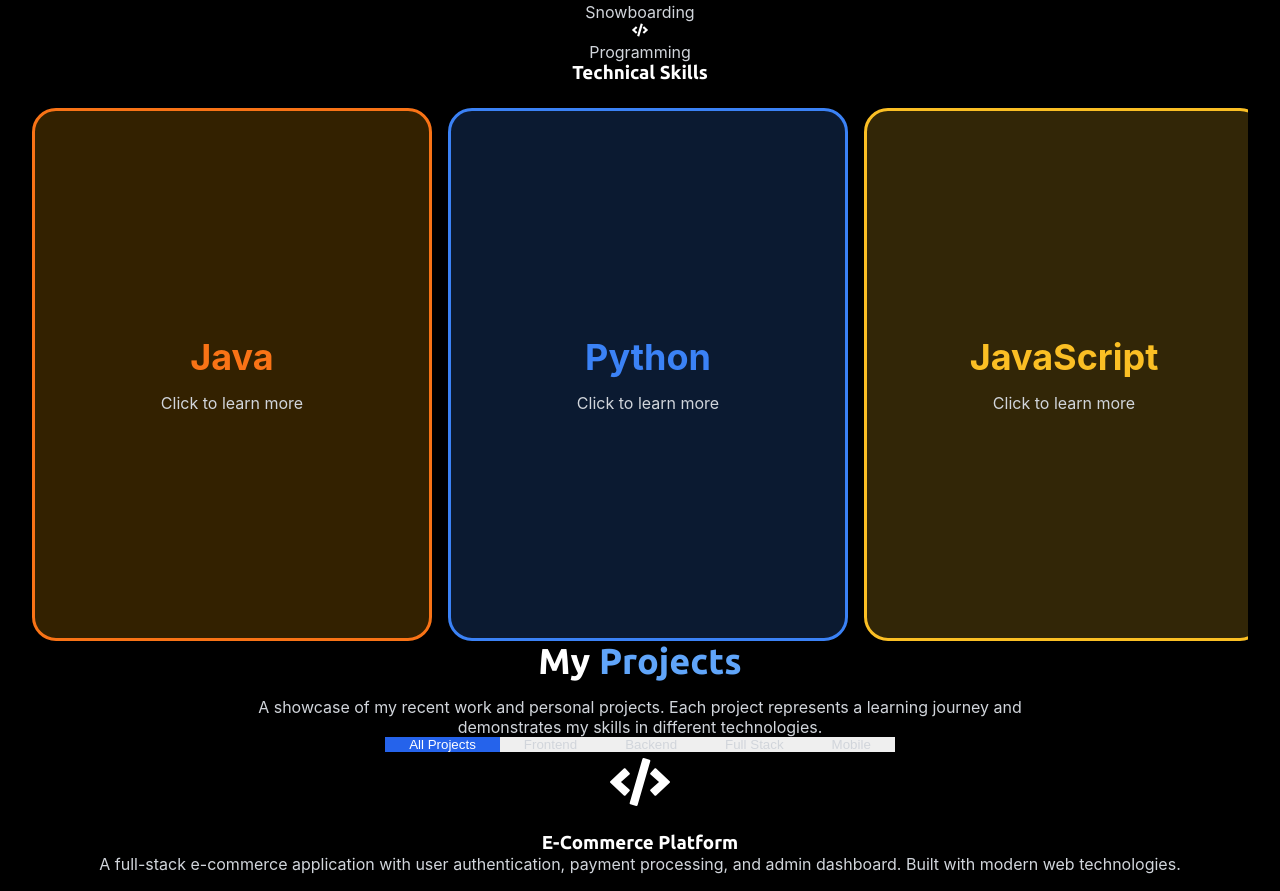
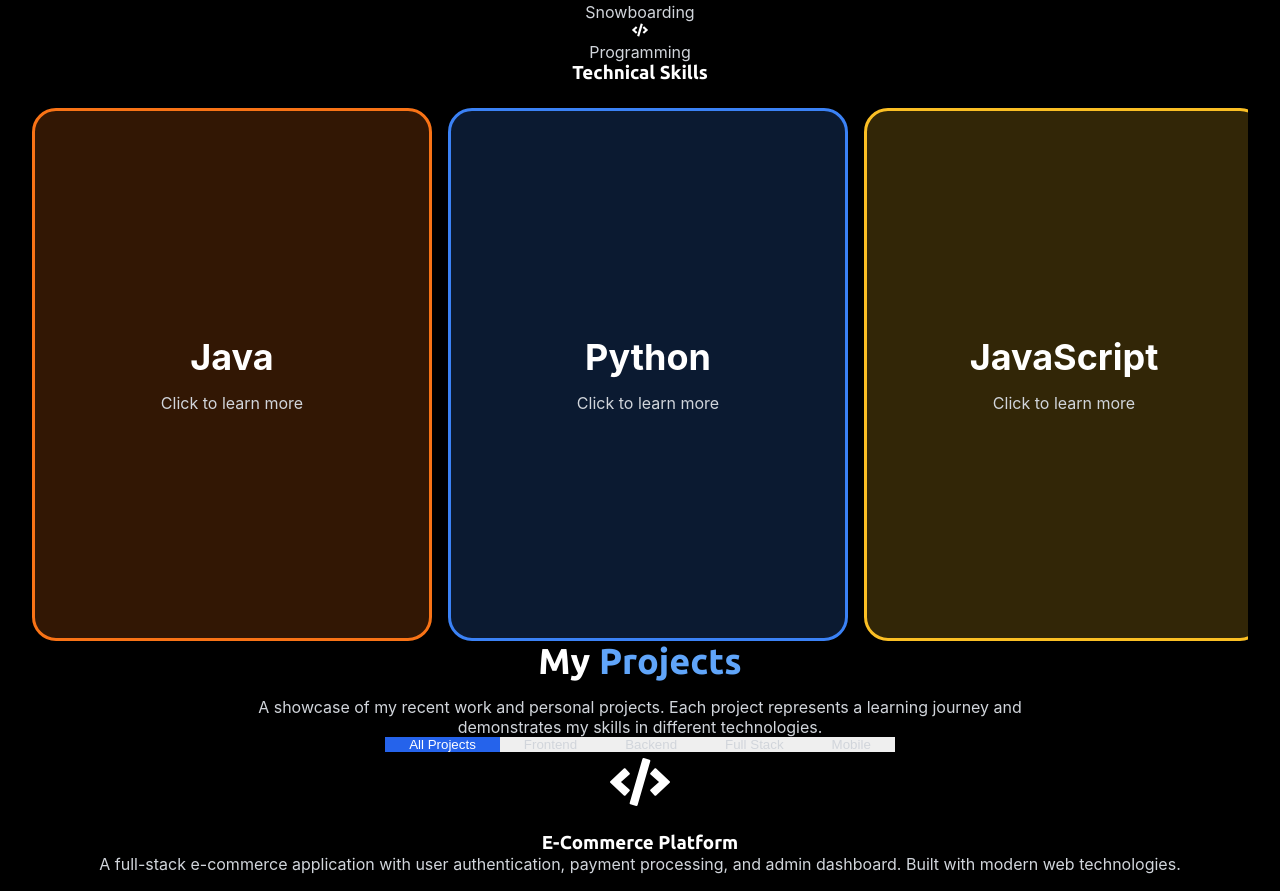
Before and after one commit to giannicamp2018-maker/SDET-Portfolio, a React (Vite) app: page / in a window 1280 px wide. Shown: the part 1212-2103 px from the top of the page. Built offline with nearby package versions, Linux system fonts and the light colour scheme.

Commit message:
working checkpoint

```diff
--- a/src/components/About.jsx
+++ b/src/components/About.jsx
@@ -1,6 +1,8 @@
 import React from 'react';
 import { motion } from 'framer-motion';
 import { FaMapMarkerAlt, FaCode, FaRunning, FaWater, FaSnowflake } from 'react-icons/fa';
+
+import SkillCard from './SkillCard';
 
 const About = () => {
   const hobbies = [
@@ -14,9 +16,9 @@ const About = () => {
     {
       name: 'Java',
       description: 'Object-oriented programming language used for enterprise applications, Android development, and backend services.',
-      color: 'text-orange-400',
-      bgColor: 'bg-orange-500/20',
-      borderColor: 'border-orange-400/30'
+      color: 'text-blue-500',
+      bgColor: 'bg-blue-500/20',
+      borderColor: 'border-blue-500/30'
     },
     {
       name: 'Python',
@@ -150,80 +152,7 @@ const About = () => {
               <div className="relative">
                 <div className="flex overflow-x-auto gap-4 pb-4 scrollbar-hide" style={{ scrollbarWidth: 'none', msOverflowStyle: 'none' }}>
                   {skills.map((skill, index) => (
-                    <motion.div
-                      key={skill.name}
-                      initial={{ opacity: 0, scale: 0.8 }}
-                      whileInView={{ opacity: 1, scale: 1 }}
-                      transition={{ duration: 0.3, delay: index * 0.1 }}
-                      viewport={{ once: true }}
-                      whileHover={{
-                        scale: 0.95,
-                        transition: { duration: 0.1 }
-                      }}
-                      className="flex-shrink-0 perspective-1000 skill-card"
-                      style={{ width: '400px', height: '533px' }}
-                    >
-                      <div className="relative w-full h-full transform-style-preserve-3d transition-transform duration-500 cursor-pointer"
-                           onClick={(e) => {
-                             const card = e.currentTarget;
-                             card.style.transform = card.style.transform === 'rotateY(180deg)' ? 'rotateY(0deg)' : 'rotateY(180deg)';
-                           }}>
-                        {/* Front of card */}
-                        <div className="absolute inset-0 backface-hidden flex flex-col items-center justify-center p-4"
-                             style={{
-                               backgroundColor: skill.name === 'Java' ? 'rgba(255, 165, 0, 0.2)' :
-                                              skill.name === 'Python' ? 'rgba(59, 130, 246, 0.2)' :
-                                              skill.name === 'JavaScript' ? 'rgba(251, 191, 36, 0.2)' :
-                                              skill.name === 'HTML' ? 'rgba(239, 68, 68, 0.2)' :
-                                              skill.name === 'CSS' ? 'rgba(147, 51, 234, 0.2)' :
-                                              'rgba(34, 197, 94, 0.2)',
-                               border: `3px solid ${skill.name === 'Java' ? '#f97316' :
-                                            skill.name === 'Python' ? '#3b82f6' :
-                                            skill.name === 'JavaScript' ? '#fbbf24' :
-                                            skill.name === 'HTML' ? '#ef4444' :
-                                            skill.name === 'CSS' ? '#9333ea' :
-                                            '#22c55e'}`,
-                               borderRadius: '24px'
-                             }}>
-                          <div className="text-4xl font-bold mb-4"
-                               style={{
-                                 color: skill.name === 'Java' ? '#f97316' :
-                                        skill.name === 'Python' ? '#3b82f6' :
-                                        skill.name === 'JavaScript' ? '#fbbf24' :
-                                        skill.name === 'HTML' ? '#ef4444' :
-                                        skill.name === 'CSS' ? '#9333ea' :
-                                        '#22c55e'
-                               }}>
-                            {skill.name}
-                          </div>
-                          <div className="text-gray-300 text-lg text-center">
-                            Click to learn more
-                          </div>
-                        </div>
-
-                        {/* Back of card */}
-                        <div className="absolute inset-0 backface-hidden rotate-y-180 flex items-center justify-center p-4"
-                             style={{
-                               backgroundColor: skill.name === 'Java' ? 'rgba(255, 165, 0, 0.2)' :
-                                              skill.name === 'Python' ? 'rgba(59, 130, 246, 0.2)' :
-                                              skill.name === 'JavaScript' ? 'rgba(251, 191, 36, 0.2)' :
-                                              skill.name === 'HTML' ? 'rgba(239, 68, 68, 0.2)' :
-                                              skill.name === 'CSS' ? 'rgba(147, 51, 234, 0.2)' :
-                                              'rgba(34, 197, 94, 0.2)',
-                               border: `3px solid ${skill.name === 'Java' ? '#f97316' :
-                                            skill.name === 'Python' ? '#3b82f6' :
-                                            skill.name === 'JavaScript' ? '#fbbf24' :
-                                            skill.name === 'HTML' ? '#ef4444' :
-                                            skill.name === 'CSS' ? '#9333ea' :
-                                            '#22c55e'}`,
-                               borderRadius: '24px'
-                             }}>
-                          <p className="text-gray-300 text-lg text-center leading-relaxed">
-                            {skill.description}
-                          </p>
-                        </div>
-                      </div>
-                    </motion.div>
+                    <SkillCard key={skill.name} skill={skill} index={index} />
                   ))}
                 </div>
 
--- a/src/components/ProjectCard.jsx
+++ b/src/components/ProjectCard.jsx
@@ -1,31 +1,16 @@
-import React, { useState } from 'react';
+import React from 'react';
 import { motion } from 'framer-motion';
 import { FaGithub, FaExternalLinkAlt, FaCode } from 'react-icons/fa';
 
 const ProjectCard = ({ project, index }) => {
-  const [isFlipped, setIsFlipped] = useState(false);
-
-  const handleFlip = () => {
-    setIsFlipped(!isFlipped);
-  };
-
   return (
     <motion.div
-      initial={{ opacity: 0, y: 30 }}
+      initial={{ opacity: 0, y: 50 }}
       whileInView={{ opacity: 1, y: 0 }}
       transition={{ duration: 0.6, delay: index * 0.1 }}
       viewport={{ once: true }}
-      whileHover={{
-        boxShadow: "0 20px 40px rgba(0, 0, 0, 0.3)"
-      }}
-      onClick={handleFlip}
-        variants={{
-        front: { scaleX: 1, transition: { duration: 0.5 } },
-        back: { scaleX: -1, transition: { duration: 0.5 } }
-      }}
-      animate={isFlipped ? "back" : "front"}
-
-        className="bg-gray-800/50 backdrop-blur-sm rounded-xl overflow-hidden border border-gray-700 hover:border-blue-400/50 transition-all duration-300 group"    >
+      className={`relative bg-gray-800/50 backdrop-blur-sm rounded-xl overflow-hidden border border-gray-700 hover:border-blue-400/50 transition-all duration-300 group`}
+    >
       {/* Project Image */}
       <div className="relative h-48 bg-gradient-to-br from-blue-500 to-purple-600 overflow-hidden">
         <div className="absolute inset-0 bg-black/20 group-hover:bg-black/10 transition-all duration-300" />
--- /dev/null
+++ b/src/components/SkillCard.jsx
@@ -0,0 +1,113 @@
+import React, { useState } from 'react';
+import { motion } from 'framer-motion';
+
+const SkillCard = ({ skill, index }) => {
+  const [isFlipped, setIsFlipped] = useState(false);
+
+  return (
+    <div style={{ width: '400px', height: '533px' }}>
+      <motion.div
+        initial={{ opacity: 0 }}
+        whileInView={{ opacity: 1 }}
+        whileHover={{ scale: 1.05 }}
+        transition={{ duration: 0.3, delay: index * 0.1, scale: { duration: 0.2 } }}
+        viewport={{ once: true }}
+        className="inline-block perspective-1000 skill-card w-full h-full"
+        onClick={() => setIsFlipped(!isFlipped)}
+      >
+        <motion.div
+          className="relative w-full h-full transform-style-preserve-3d"
+          animate={{ rotateY: isFlipped ? 180 : 0, rotateX: 0 }}
+          style={{ transformOrigin: 'center' }}
+        >
+          {/* Front of card */}
+          <div
+            className="absolute inset-0 flex flex-col items-center justify-center p-4"
+            style={{
+              backfaceVisibility: 'hidden',
+              backgroundColor:
+                skill.name === 'Java'
+                  ? 'rgba(249, 115, 22, 0.2)' // Orange for Java
+                  : skill.name === 'Python'
+                  ? 'rgba(59, 130, 246, 0.2)'
+                  : skill.name === 'JavaScript'
+                  ? 'rgba(251, 191, 36, 0.2)'
+                  : skill.name === 'HTML'
+                  ? 'rgba(239, 68, 68, 0.2)'
+                  : skill.name === 'CSS'
+                  ? 'rgba(147, 51, 234, 0.2)'
+                  : 'rgba(34, 197, 94, 0.2)',
+              border: `3px solid ${
+                skill.name === 'Java'
+                  ? '#f97316' // Orange for Java
+                  : skill.name === 'Python'
+                  ? '#3b82f6'
+                  : skill.name === 'JavaScript'
+                  ? '#fbbf24'
+                  : skill.name === 'HTML'
+                  ? '#ef4444'
+                  : skill.name === 'CSS'
+                  ? '#9333ea'
+                  : '#22c55e'
+              }`,
+              borderRadius: '24px',
+            }}
+          >
+            <div
+              className="text-4xl font-bold mb-4"
+              style={{
+                color: 'white',
+              }}
+            >
+              {skill.name}
+            </div>
+            <div className="text-gray-300 text-lg text-center">
+              Click to learn more
+            </div>
+          </div>
+
+          {/* Back of card */}
+          <div
+            className="absolute inset-0 flex flex-col items-center justify-center p-6"
+            style={{
+              backfaceVisibility: 'hidden',
+              transform: 'rotateY(180deg)',
+              backgroundColor:
+                skill.name === 'Java'
+                  ? 'rgba(255, 165, 0, 0.2)'
+                  : skill.name === 'Python'
+                  ? 'rgba(59, 130, 246, 0.2)'
+                  : skill.name === 'JavaScript'
+                  ? 'rgba(251, 191, 36, 0.2)'
+                  : skill.name === 'HTML'
+                  ? 'rgba(239, 68, 68, 0.2)'
+                  : skill.name === 'CSS'
+                  ? 'rgba(147, 51, 234, 0.2)'
+                  : 'rgba(34, 197, 94, 0.2)',
+              border: `3px solid ${
+                skill.name === 'Java'
+                  ? '#f97316'
+                  : skill.name === 'Python'
+                  ? '#3b82f6'
+                  : skill.name === 'JavaScript'
+                  ? '#fbbf24'
+                  : skill.name === 'HTML'
+                  ? '#ef4444'
+                  : skill.name === 'CSS'
+                  ? '#9333ea'
+                  : '#22c55e'
+              }`,
+              borderRadius: '24px',
+            }}
+          >
+            <p className="text-gray-300 text-lg text-center leading-relaxed">
+              {skill.description}
+            </p>
+          </div>
+        </motion.div>
+      </motion.div>
+    </div>
+  );
+};
+
+export default SkillCard;
```
